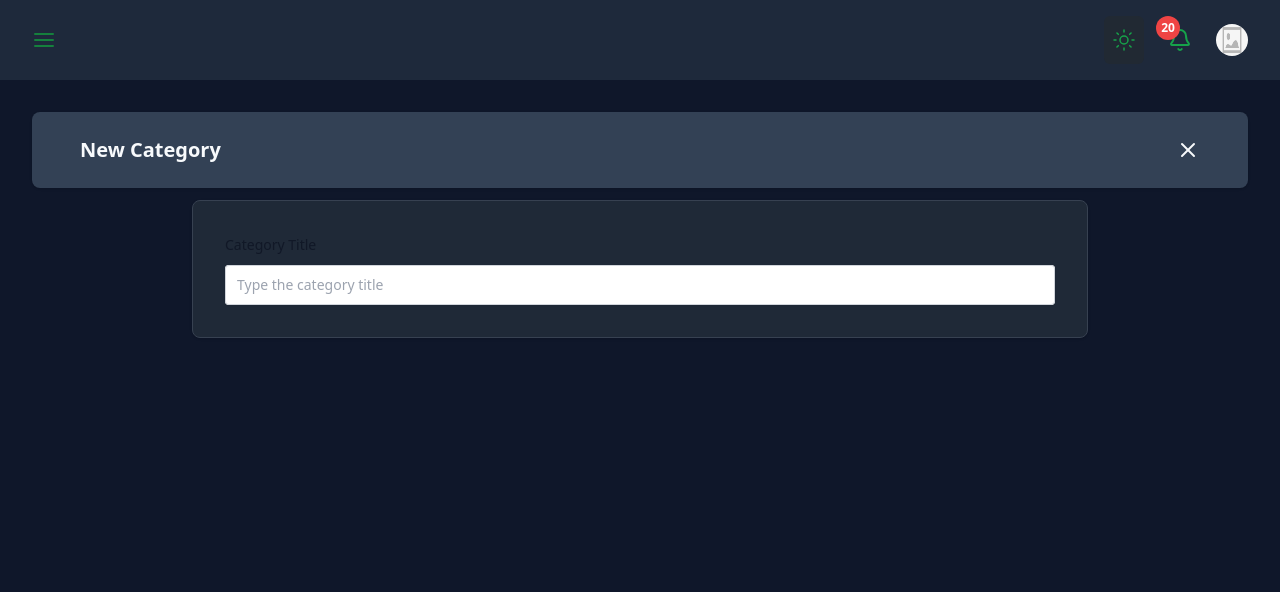
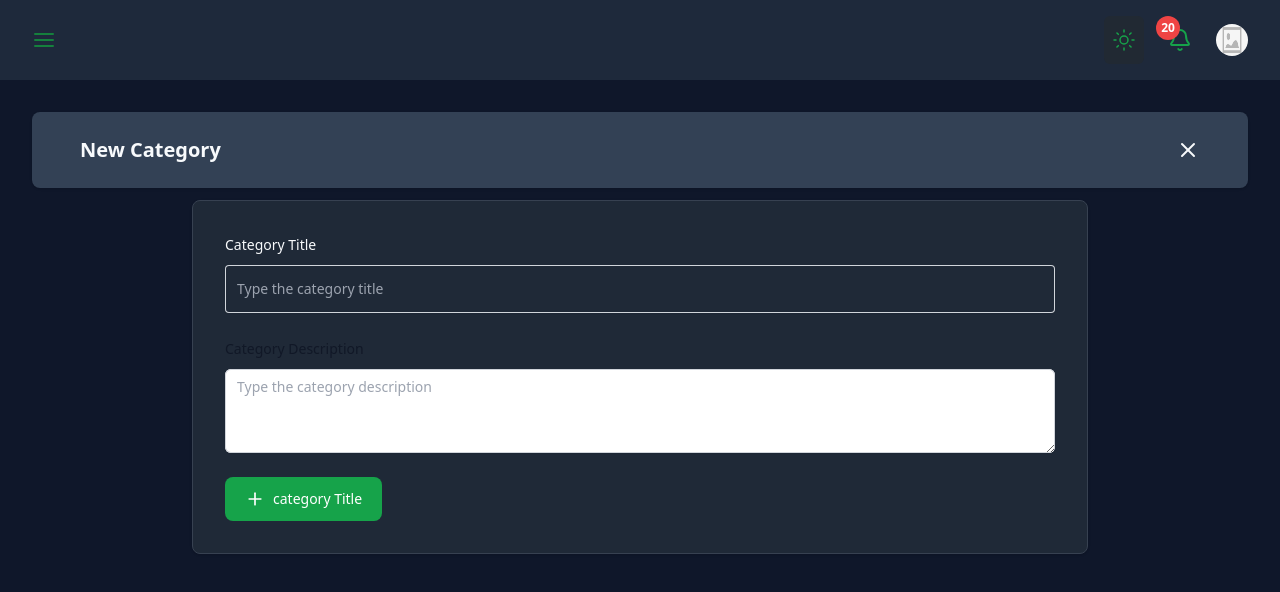
Before and after one commit to AdelekeOfAfrica/ecommerce-typescript, a Next.js app: page /dashboard/categories/new in a window 1280 px wide. Shown: the top 592 px of the page. Built offline with nearby package versions, Linux system fonts and the light colour scheme.

Commit message:
still working on the form

```diff
--- a/app/(back-end)/dashboard/(catalog)/categories/new/page.jsx
+++ b/app/(back-end)/dashboard/(catalog)/categories/new/page.jsx
@@ -3,21 +3,29 @@ import { X } from 'lucide-react'
 import React from 'react'
 import FormHeader from '../../../../../../components/backoffice/FormHeader';
 import TextInput from '../../../../../../components/FormInputs/TextInput';
+import SubmitButton from '../../../../../../components/FormInputs/SubmitButton';
 import { useForm } from 'react-hook-form';
+import TextAreaInput from '../../../../../../components/FormInputs/TextAreaInput';
 
 export default function NewCategory() {
   const {register,handleSubmit,formState:{errors}}=useForm();
+  async function onSubmit(data){
+    console.log(data);
+  }
   return (
     <div>
     <FormHeader title="New Category"/>
-    <form  className="w-full max-w-4xl p-4 bg-white border
+    <form onClick={handleSubmit(onSubmit)} className="w-full max-w-4xl p-4 bg-white border
     border-gray-200 rounded-lg shadow sm:p-6 md:p-8
     dark:bg-gray-800 dark:border-gray-700 mx-auto my-3
     " >
       <div className="grid gap-4 sm:grid-cols-2 sm:gap-6">
         <TextInput label="Category Title" name="title" register={register}
         errors={errors}/>
+        <TextAreaInput label="Category Description" name="Description" register={register}
+        errors={errors} />
       </div>
+      <SubmitButton isLoading={false} buttonTitle="category Title" loadingButtonTitle="creating category please wait ..."/>
     </form>
 
     </div>
--- /dev/null
+++ b/components/FormInputs/SubmitButton.jsx
@@ -0,0 +1,30 @@
+import React from 'react'
+import { Plus } from 'lucide-react';
+
+export default function SubmitButton({isLoading=false, buttonTitle,loadingButtonTitle}) {
+  return (
+
+    <div className="sm:col-span-1">
+        {isLoading ? (
+            <button disabled type="button"
+            className="mt-4 text-white bg-blue-700 hover:bg-blue-800
+            focus:ring-4 focuss:outline-none focus:ring-blue-300 font-medium rounded-lg text-sm
+            px-5 py-2.5 text-center mr-2 dark:bg-blue-600
+            dark:hover:bg-blue-700 dark:focus:ring-blue-800
+            inline-flex items-center">
+                {loadingButtonTitle}
+            </button>
+
+        ):(<button type="submit"
+        className="inline-flex items-center px-5 py-3 mt-4
+        sm:mt-6 text-sm font-medium text-center text-white
+        bg-slate-900 rounded-lg focus:ring-4
+        focus:ring-blue-200 dark:focus:ring-blue-900
+        hover:bg-slate-800 dark:bg-green-600 dark:hover:bg-slate-700">
+            <Plus className="w-5 h-5 mr-2"/>
+            <span> {buttonTitle}</span>
+        </button>)}
+
+    </div>
+  );
+}
--- /dev/null
+++ b/components/FormInputs/TextAreaInput.jsx
@@ -0,0 +1,33 @@
+import React from 'react'
+
+export default function TextAreaInput({label,name,register,errors,isRequired=true, type="text",className="sm:col-span-2",
+  defaultValue=""
+}) {
+  return (
+    <div className={className}>
+      <label htmlFor="{name}"className="block text-sm font-medium leading-6 text-gray-900 mb-2">{label}</label>
+      <div className="mt-2">
+        <textarea
+        {...register(name, { required: isRequired })}
+        rows={3}
+        name={name}
+        id={name}
+        defaultValue={defaultValue}
+        autoComplete={name}
+        className="block w-full rounded-md border-0 py-1.5 text-gray-900 shadow-sm ring-1
+        ring-inset ring-gray-300 placeholder:text-gray-400
+        focus:ring-inset focus:ring-indigo-600 sm:text-sm
+        sm:leading-6" placeholder={`Type the ${label.toLowerCase()}`} />
+
+
+        {errors?.[name] && (
+          <span className="text-sm text-red-600">
+            {label} is required
+          </span>
+        )}
+
+      </div>
+
+    </div>
+  )
+}
--- a/components/FormInputs/TextInput.jsx
+++ b/components/FormInputs/TextInput.jsx
@@ -12,7 +12,7 @@ export default function TextInput({
 }) {
   return (
     <div className={className}>
-      <label htmlFor={name} className="block text-sm font-medium leading-6 text-gray-900 mb-2">
+      <label htmlFor={name} className="block text-sm font-medium leading-6 text-gray-900 dark:text-slate-50  mb-2">
         {label}
       </label>
       <div className="mt-2">
@@ -23,8 +23,9 @@ export default function TextInput({
           id={name}
           defaultValue={defaultValue}
           autoComplete={name}
-          className="block w-full rounded border-0 py-2 text-gray-900 shadow-sm ring-1 ring-inset ring-gray-300
-          placeholder:text-gray-400 focus:ring-green-600 focus:ring-inset focus:ring-blue-600 sm:text-sm sm:leading-6"
+          className="block w-full rounded border-0 py-3 text-gray-900 shadow-sm ring-1 ring-inset ring-gray-300
+          placeholder:text-gray-400 focus:ring-green-700 dark:focus:ring-slate-500 focus:ring-inset  sm:text-sm
+          sm:leading-6 dark:bg-transparent dark:text-slate-100"
           placeholder={`Type the ${label.toLowerCase()}`}
         />
         {errors?.[name] && (
```
